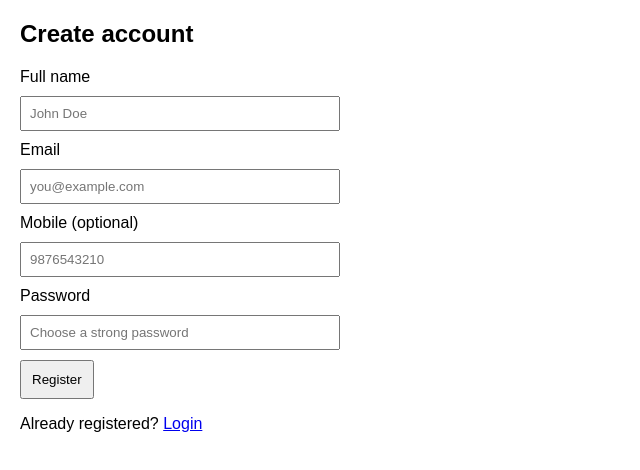
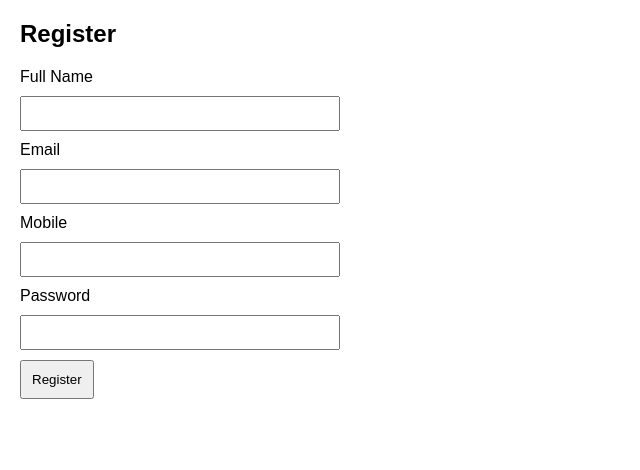
Before and after one commit to Harshsfd/AUTH_FULL, a React (Vite) app in the folder frontend/: page /register in a window 1280 px wide. Shown: the top 470 px of the page, without its empty margins (0-640 px from the left). Built offline with nearby package versions, Linux system fonts and the light colour scheme.

Commit message:
Update Register.jsx

```diff
--- a/frontend/src/pages/Register.jsx
+++ b/frontend/src/pages/Register.jsx
@@ -1,42 +1,39 @@
-import React, { useState } from "react";
-import { registerUser } from "../api/authApi";
-import { Link } from "react-router-dom";
-import InputField from "../components/InputField";
+import React, { useState, useContext } from 'react';
+import InputField from '../components/InputField';
+import { registerUser } from '../api/authApi';
+import { AuthContext } from '../context/AuthContext';
+import { useNavigate } from 'react-router-dom';
 
-export default function Register() {
-  const [form, setForm] = useState({ name: "", email: "", password: "", mobile: "" });
-  const [msg, setMsg] = useState("");
-  const [loading, setLoading] = useState(false);
+const Register = () => {
+  const { setUser, setToken } = useContext(AuthContext);
+  const [form, setForm] = useState({ name: '', email: '', password: '', mobile: '' });
+  const [error, setError] = useState('');
+  const navigate = useNavigate();
 
-  const onChange = (e) => setForm({ ...form, [e.target.name]: e.target.value });
-
-  const onSubmit = async (e) => {
+  const handleChange = (e) => setForm({ ...form, [e.target.name]: e.target.value });
+  const handleSubmit = async (e) => {
     e.preventDefault();
-    setMsg("");
-    setLoading(true);
     try {
       const res = await registerUser(form);
-      setMsg(res.data.message || "Registered. Check your email for verification.");
+      setUser(res.data.user);
+      setToken(res.data.token);
+      navigate('/dashboard');
     } catch (err) {
-      setMsg(err.response?.data?.message || "Registration failed.");
-    } finally {
-      setLoading(false);
+      setError(err.response?.data?.message || 'Registration failed');
     }
   };
 
   return (
-    <div>
-      <h2>Create account</h2>
-      <form onSubmit={onSubmit}>
-        <InputField name="name" label="Full name" value={form.name} onChange={onChange} placeholder="John Doe" required />
-        <InputField name="email" type="email" label="Email" value={form.email} onChange={onChange} placeholder="you@example.com" required />
-        <InputField name="mobile" label="Mobile (optional)" value={form.mobile} onChange={onChange} placeholder="9876543210" />
-        <InputField name="password" type="password" label="Password" value={form.password} onChange={onChange} placeholder="Choose a strong password" required />
-        <button type="submit" disabled={loading}>{loading ? "Registering…" : "Register"}</button>
-      </form>
+    <form onSubmit={handleSubmit}>
+      <h2>Register</h2>
+      {error && <p style={{ color: 'red' }}>{error}</p>}
+      <InputField label="Full Name" name="name" type="text" value={form.name} onChange={handleChange} />
+      <InputField label="Email" name="email" type="email" value={form.email} onChange={handleChange} />
+      <InputField label="Mobile" name="mobile" type="text" value={form.mobile} onChange={handleChange} />
+      <InputField label="Password" name="password" type="password" value={form.password} onChange={handleChange} />
+      <button type="submit">Register</button>
+    </form>
+  );
+};
 
-      <p>{msg}</p>
-      <p>Already registered? <Link to="/login">Login</Link></p>
-    </div>
-  );
-}
+export default Register;
```
